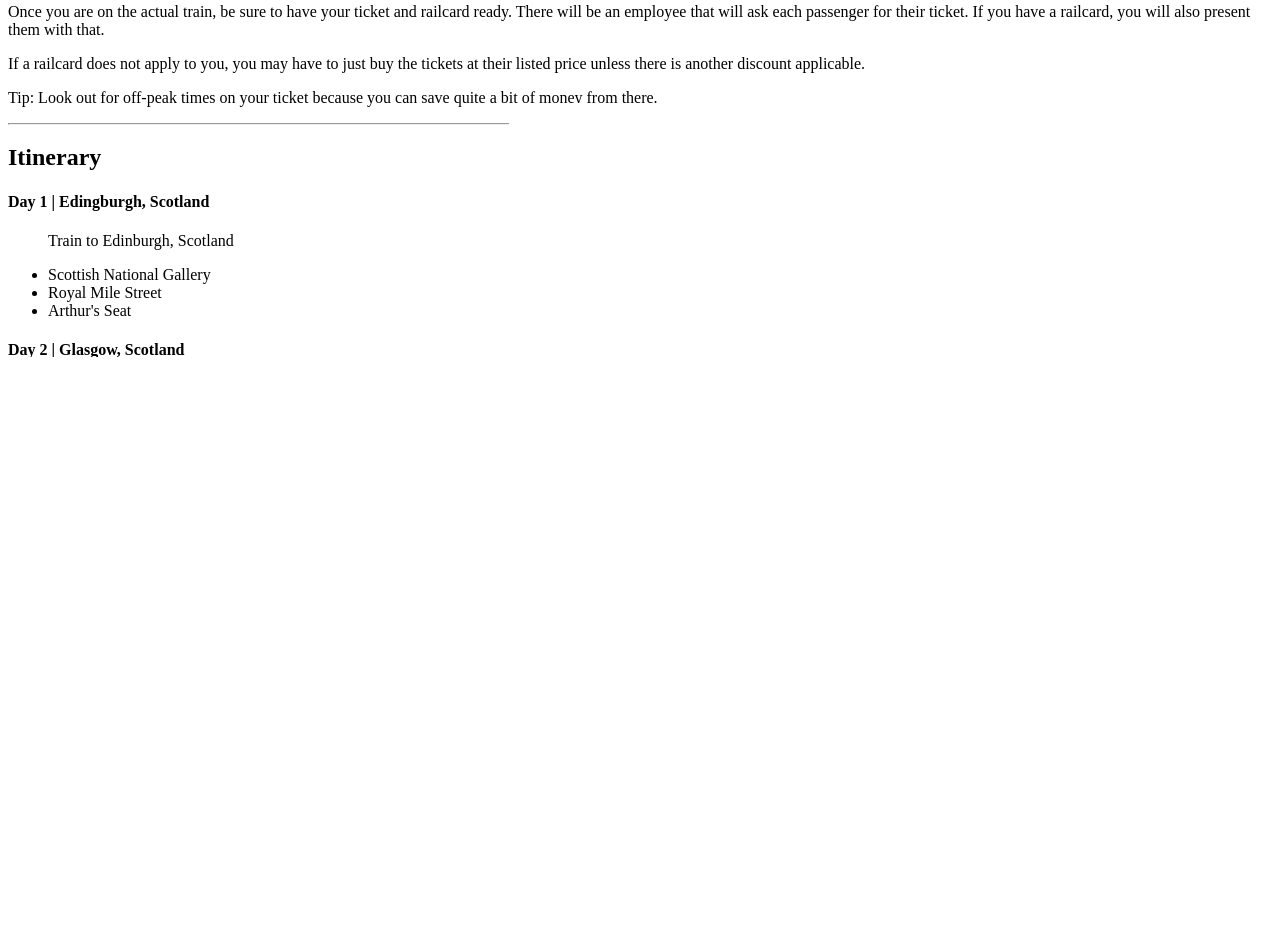
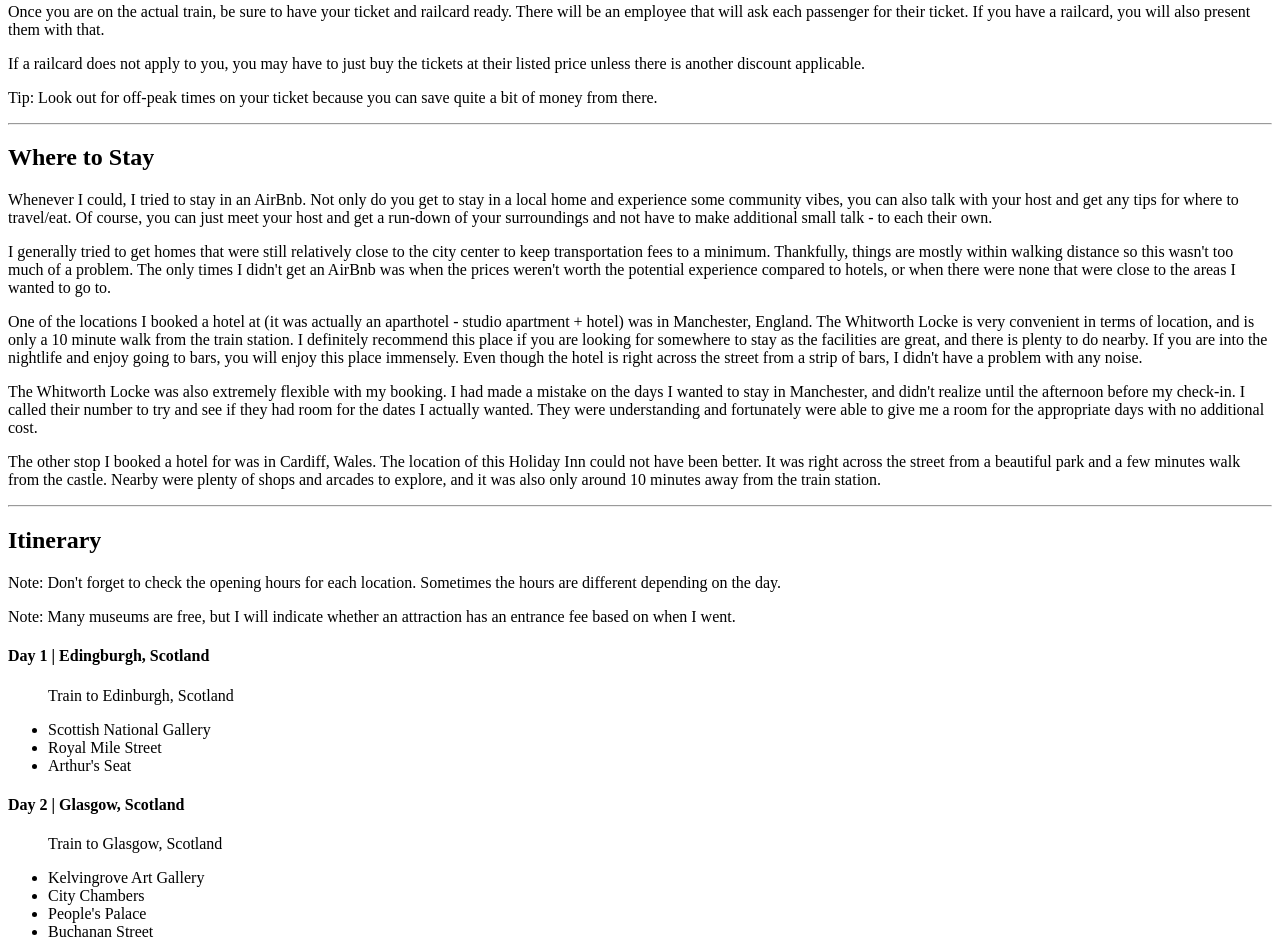
Before and after one commit to mangotapioca13/UK-Travel, a plain HTML site: page index.html in a window 1280 px wide. Shown: the part 914-1858 px from the top of the page. Drawn offline with Linux system fonts and the light colour scheme.

Commit message:
Add lodging info

```diff
--- a/index.html
+++ b/index.html
@@ -122,9 +122,60 @@
 
         <hr>
 
+        <a name="Where-to-Stay">
+            <div id="where-to-stay">
+                <h2>Where to Stay</h2>
+
+                <p>Whenever I could, I tried to stay in an AirBnb. Not only do you get to stay in a local
+                    home and experience some community vibes, you can also talk with your host and get any
+                    tips for where to travel/eat. Of course, you can just meet your host and get a run-down
+                    of your surroundings and not have to make additional small talk - to each their own.
+                </p>
+
+                <p>I generally tried to get homes that were still relatively close to the city center to
+                    keep transportation fees to a minimum. Thankfully, things are mostly within walking
+                    distance so this wasn't too much of a problem. The only times I didn't get an AirBnb
+                    was when the prices weren't worth the potential experience compared to hotels, or when
+                    there were none that were close to the areas I wanted to go to.
+                </p>
+
+                <p>One of the locations I booked a hotel at (it was actually an aparthotel - studio apartment
+                    + hotel) was in Manchester, England. The Whitworth Locke is very convenient in terms of
+                    location, and is only a 10 minute walk from the train station. I definitely recommend this
+                    place if you are looking for somewhere to stay as the facilities are great, and there is
+                    plenty to do nearby. If you are into the nightlife and enjoy going to bars, you will enjoy
+                    this place immensely. Even though the hotel is right across the street from a strip of bars,
+                    I didn't have a problem with any noise.
+                </p>
+
+                <p>The Whitworth Locke was also extremely flexible with my booking. I had made a mistake on the
+                    days I wanted to stay in Manchester, and didn't realize until the afternoon before my check-in.
+                    I called their number to try and see if they had room for the dates I actually wanted. They
+                    were understanding and fortunately were able to give me a room for the appropriate days with
+                    no additional cost.
+                </p>
+
+                <p>The other stop I booked a hotel for was in Cardiff, Wales. The location of this Holiday Inn
+                    could not have been better. It was right across the street from a beautiful park and a few minutes
+                    walk from the castle. Nearby were plenty of shops and arcades to explore, and it was also only around
+                    10 minutes away from the train station.
+                </p>
+            </div>
+        </a>
+
+        <hr>
+
         <a name="Itinerary">
             <div id="itinerary">
                 <h2>Itinerary</h2>
+
+                <p>Note: Don't forget to check the opening hours for each location. Sometimes the hours
+                    are different depending on the day.
+                </p>
+
+                <p>Note: Many museums are free, but I will indicate whether an attraction has an entrance
+                    fee based on when I went.
+                </p>
 
                 <h4>Day 1 | Edingburgh, Scotland</h4>
 
```
